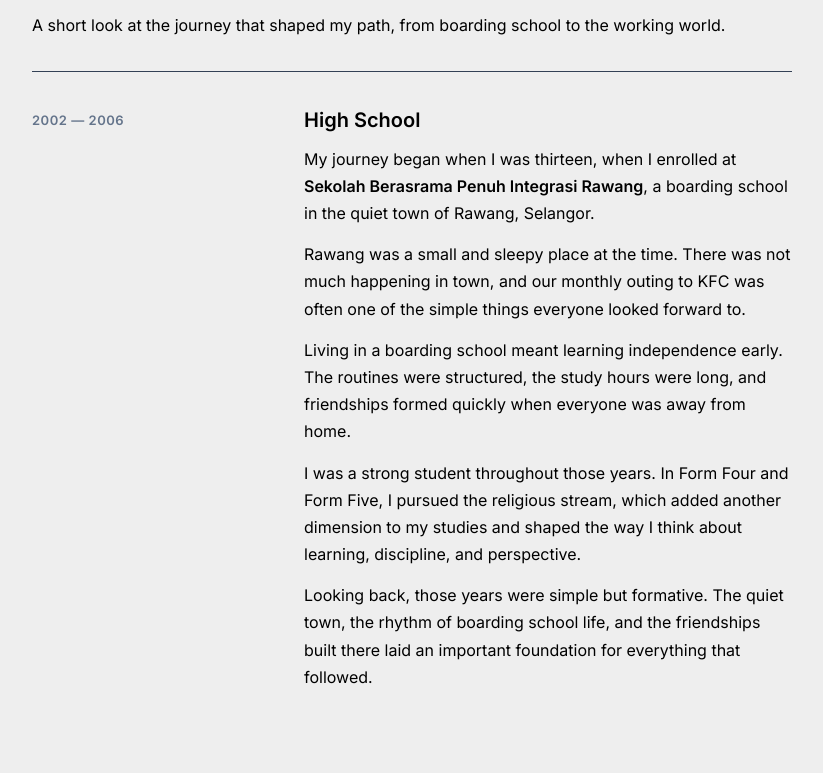
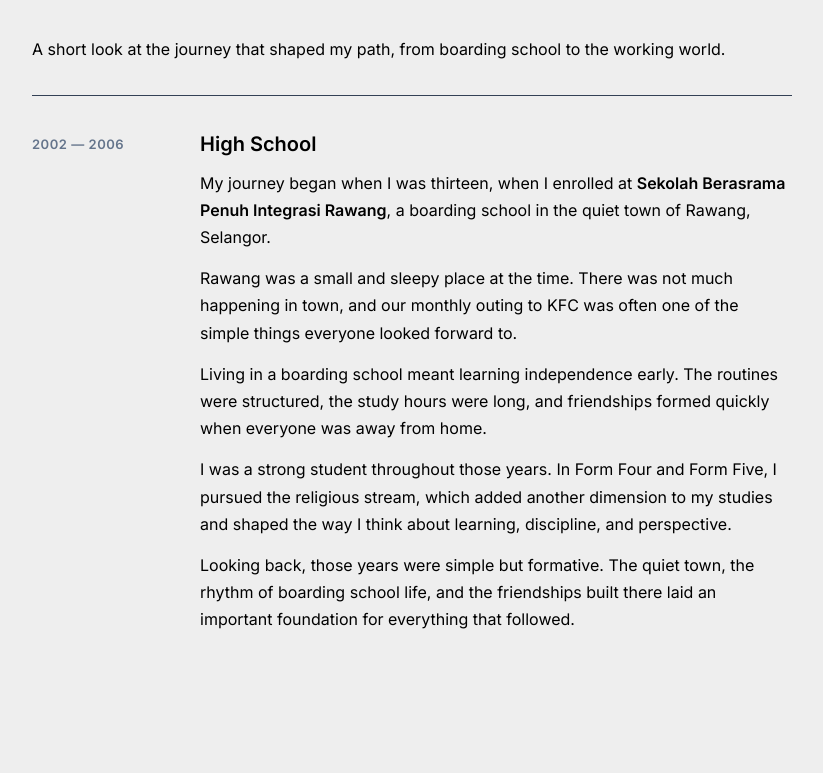
Before and after one commit to ahkam89/hakamnahar.com, a plain HTML site: page work.html in a window 1280 px wide. Shown: the part 166-939 px from the top of the page, without its empty margins (228-1051 px from the left). Drawn offline with Linux system fonts and the light colour scheme.

Commit message:
Update work.html

```diff
--- a/work.html
+++ b/work.html
@@ -4,6 +4,8 @@
 <meta charset="UTF-8">
 <meta name="viewport" content="width=device-width, initial-scale=1.0">
 <title>Work</title>
+
+<link rel="icon" type="image/png" href="favicon.png">
 
 <link href="https://fonts.googleapis.com/css2?family=Inter:wght@400;600&display=swap" rel="stylesheet">
 
@@ -21,6 +23,7 @@ body {
 .page {
   max-width: 760px;
   width: 100%;
+  padding: 24px 0 48px;
 }
 
 h1 {
@@ -89,7 +92,7 @@ h1 {
 /* Timeline layout */
 .timeline-item {
   display: grid;
-  grid-template-columns: 1fr 2fr;
+  grid-template-columns: 140px 1fr;
   gap: 28px;
   align-items: start;
   margin-bottom: 44px;
```
